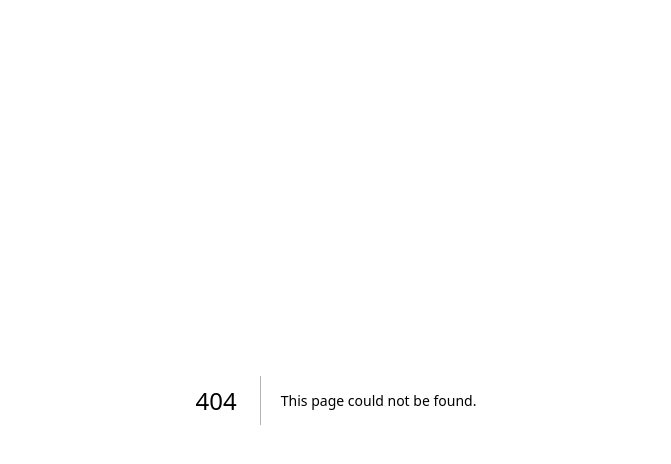
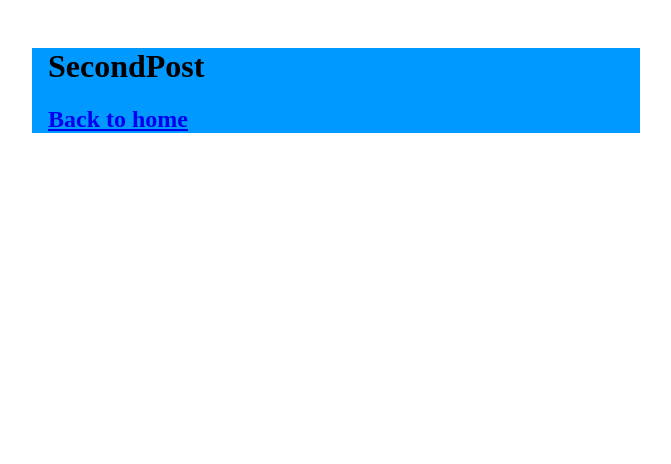
Before and after one commit to fabriciocod/nextjs-blog, a Next.js app: page /posts/second-post in a window 1280 px wide. Before the commit this address had no page. Shown: the top 464 px of the page, without its empty margins (304-975 px from the left). Built offline with nearby package versions, Linux system fonts and the light colour scheme.

Commit message:
Atividade de revisão adicionando o second-post

```diff
--- a/components/layout.module.css
+++ b/components/layout.module.css
@@ -3,3 +3,7 @@
     padding: 0 1em;
     margin: 3rem auto 6rem;
 }
+
+.container {
+    background: rgb(0, 153, 255);
+}
--- a/pages/posts/first-post.js
+++ b/pages/posts/first-post.js
@@ -1,7 +1,7 @@
 import Link from "next/link";
 import Head from "next/head";
 import Script from "next/script";
-import Layout from "../../components/layout"
+import Layout from "../../components/layout";
 
 export default function FirstPost() {
   return (
--- /dev/null
+++ b/pages/posts/second-post.js
@@ -0,0 +1,16 @@
+import Link from 'next/link';
+import Head from 'next/head';
+import Layout from '../../components/layout';
+
+export default function SecondPost(){
+    return(
+    <Layout>
+        <Head>
+            <title>SecondPost</title>
+        </Head>
+
+        <h1>SecondPost</h1>
+        <h2><Link href="/">Back to home</Link></h2>
+    </Layout>
+    );
+}
```
